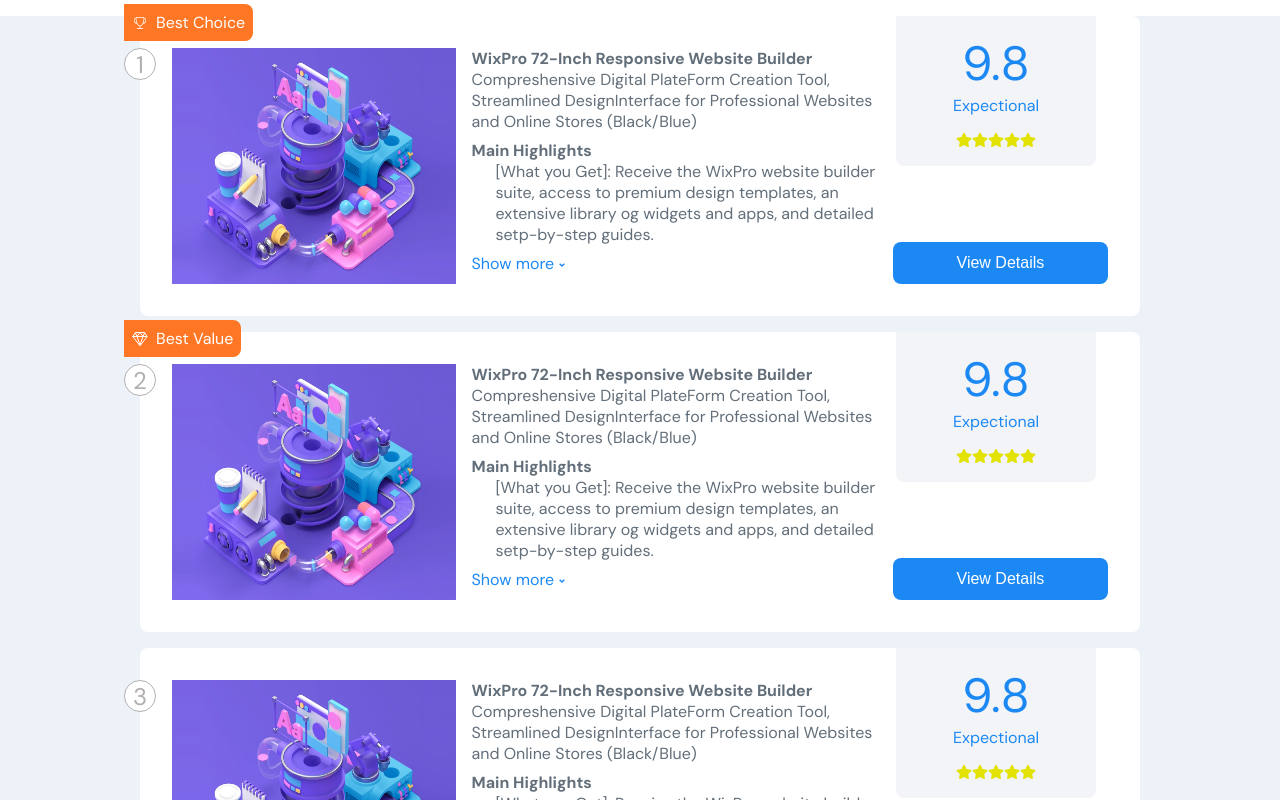
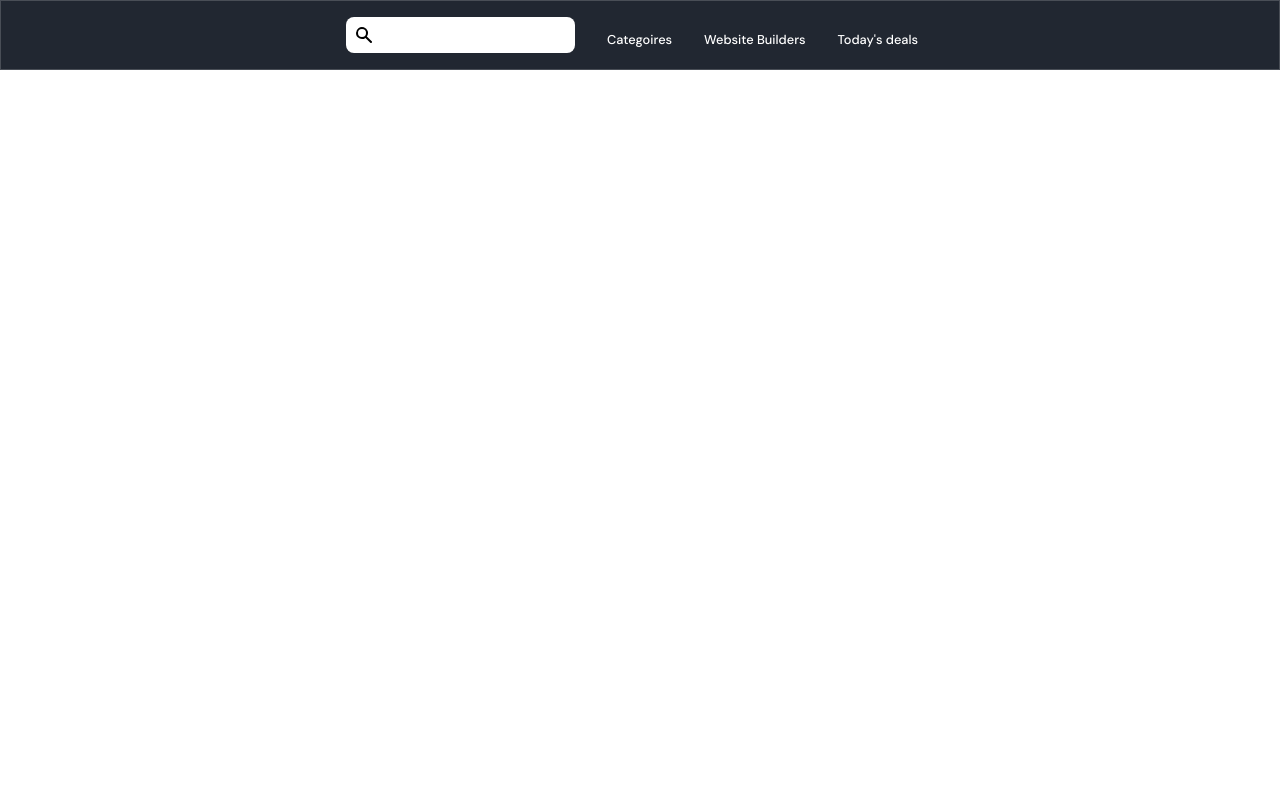
Before and after one commit to 0plaze0/LandingPage, a React (Vite) app: page / in a window 1280 px wide. Shown: the top 800 px of the page. Built offline with nearby package versions, Linux system fonts and the light colour scheme.

Commit message:
feat: add navbar

```diff
--- a/package.json
+++ b/package.json
@@ -10,6 +10,7 @@
     "preview": "vite preview"
   },
   "dependencies": {
+    "framer-motion": "^11.0.6",
     "react": "^18.2.0",
     "react-dom": "^18.2.0",
     "react-icons": "^5.0.1",
--- a/src/App.jsx
+++ b/src/App.jsx
@@ -1,11 +1,12 @@
-import { RecommendCourse, Courses } from "./components";
+import { RecommendCourse, Courses, Navbar } from "./components";
 import "./App.scss";
 
 function App() {
   return (
     <div className="app">
       {/* <RecommendCourse /> */}
-      <Courses />
+      {/* <Courses /> */}
+      <Navbar />
     </div>
   );
 }
--- /dev/null
+++ b/src/components/Navbar/Navbar.jsx
@@ -0,0 +1,52 @@
+import { HiMenuAlt4, HiX, HiSearch } from "react-icons/hi";
+import { motion } from "framer-motion";
+import "./Navbar.scss";
+import { useState } from "react";
+
+const navLinks = [
+  { id: 1, name: "Categoires", link: "Categories" },
+  { id: 2, name: "Website Builders", link: "Website Builders" },
+  { id: 3, name: "Today's deals", link: "Today's deals" },
+];
+
+const Navbar = () => {
+  const [toggle, setToggle] = useState(false);
+  return (
+    <nav className="app__navbar">
+      <div className="app_navbar-search">
+        <HiSearch style={{ fontSize: "20px" }} />
+        <input type="text" />
+      </div>
+      <ul className="app__navbar-links">
+        {navLinks.map((item) => (
+          <li key={`links-${item.id}`} className="app__flex p-text">
+            <div />
+            <a href={`#${item.link}`}>{item.name}</a>
+          </li>
+        ))}
+      </ul>
+      <div className="app__navbar-menu">
+        <HiMenuAlt4 onClick={() => setToggle(true)} />
+        {toggle && (
+          <motion.div
+            whileInView={{ x: [300, 0] }}
+            transition={{ duration: 0.85, ease: "easeOut" }}
+          >
+            <HiX onClick={() => setToggle(false)} />
+            <ul>
+              {navLinks.map((item) => (
+                <li key={item.id}>
+                  <a href={`#${item.link}`} onClick={() => setToggle(false)}>
+                    {item.name}
+                  </a>
+                </li>
+              ))}
+            </ul>
+          </motion.div>
+        )}
+      </div>
+    </nav>
+  );
+};
+
+export default Navbar;
--- /dev/null
+++ b/src/components/Navbar/Navbar.scss
@@ -0,0 +1,168 @@
+.app__navbar {
+  width: 100%;
+
+  display: flex;
+  justify-content: center;
+  align-items: center;
+
+  padding: 1rem 2rem;
+  background: var(--black-color);
+  // box-shadow: 0 8px 32px 0 rgba( 31, 38, 135, 0.37 );
+  backdrop-filter: blur(4px);
+  -webkit-backdrop-filter: blur(4px);
+  border: 1px solid rgba(255, 255, 255, 0.18);
+  position: fixed;
+  z-index: 2;
+}
+
+.app_navbar-search {
+  background-color: var(--white-color);
+  display: flex;
+  padding: 0.5rem;
+  gap: 1rem;
+  margin-right: 1rem;
+  border-radius: 0.5rem;
+
+  input {
+    background-color: transparent;
+    border: none;
+  }
+}
+
+.app__navbar-links {
+  display: flex;
+  justify-content: center;
+  align-items: center;
+
+  list-style: none;
+
+  li {
+    margin: 0 1rem;
+    cursor: pointer;
+
+    flex-direction: column;
+
+    div {
+      width: 5px;
+      height: 5px;
+      background: transparent;
+      border-radius: 50%;
+
+      margin-bottom: 5px;
+    }
+
+    a {
+      color: var(--white-color);
+      text-decoration: none;
+      flex-direction: column;
+
+      font-weight: 500;
+
+      transition: all 0.3s ease-in-out;
+
+      &:hover {
+        color: var(--gray-color);
+      }
+    }
+
+    &:hover {
+      div {
+        background: var(--gray-color);
+      }
+    }
+  }
+
+  @media screen and (max-width: 900px) {
+    display: none;
+  }
+}
+
+.app__navbar-menu {
+  width: 35px;
+  height: 35px;
+  border-radius: 50%;
+  position: relative;
+
+  display: flex;
+  justify-content: center;
+  align-items: center;
+  background-color: var(--secondary-color);
+
+  svg {
+    width: 70%;
+    height: 70%;
+    color: var(--white-color);
+  }
+
+  div {
+    position: fixed;
+    top: 0;
+    // bottom: 0;
+    right: 0;
+    z-index: 5;
+
+    padding: 1rem;
+
+    width: 80%;
+    height: 100vh;
+
+    display: flex;
+    justify-content: flex-end;
+    align-items: flex-end;
+    flex-direction: column;
+
+    background: url("../../assets/bgWhite.png");
+    background-color: var(--white-color);
+    background-size: cover;
+    background-repeat: repeat;
+
+    /* top box shadow */
+    box-shadow: 0px 0px 20px rgba(168, 168, 168, 0.15);
+
+    svg {
+      width: 35px;
+      height: 35px;
+      color: var(--secondary-color);
+      margin: 0.5rem 1rem;
+    }
+
+    ul {
+      list-style: none;
+      margin: 0;
+      padding: 0;
+      height: 100%;
+      width: 100%;
+
+      display: flex;
+      justify-content: flex-start;
+      align-items: flex-start;
+      flex-direction: column;
+
+      li {
+        margin: 1rem;
+
+        a {
+          color: var(--gray-color);
+          text-decoration: none;
+          font-size: 1rem;
+          text-transform: uppercase;
+          font-weight: 500;
+
+          transition: all 0.3s ease-in-out;
+
+          &:hover {
+            color: var(--secondary-color);
+          }
+        }
+      }
+    }
+
+    @media screen and (min-width: 900px) {
+      display: none;
+    }
+  }
+
+  @media screen and (min-width: 900px) {
+    display: none;
+  }
+}
--- a/src/components/index.jsx
+++ b/src/components/index.jsx
@@ -1,3 +1,4 @@
+export { default as Navbar } from "./Navbar/Navbar";
 export { default as RecommendCourse } from "./RecommendCourse/RecommendCourse";
 export { default as RecommendCard } from "./RecommendCard/RecommendCard";
 export { default as Courses } from "./Courses/Courses";
--- a/src/index.scss
+++ b/src/index.scss
@@ -6,7 +6,7 @@
   --primary-color: #edf2f8;
   --secondary-color: #1b88f4;
   --tag-color: #f2f4f7;
-  --black-color: #030303;
+  --black-color: #212731;
   --lightGray-color: #b3afaf;
   --gray-color: #626e79;
   --brown-color: #46364a;
```
Also changed, not shown: 1 other file (tests, documents, lock files or other folders).
